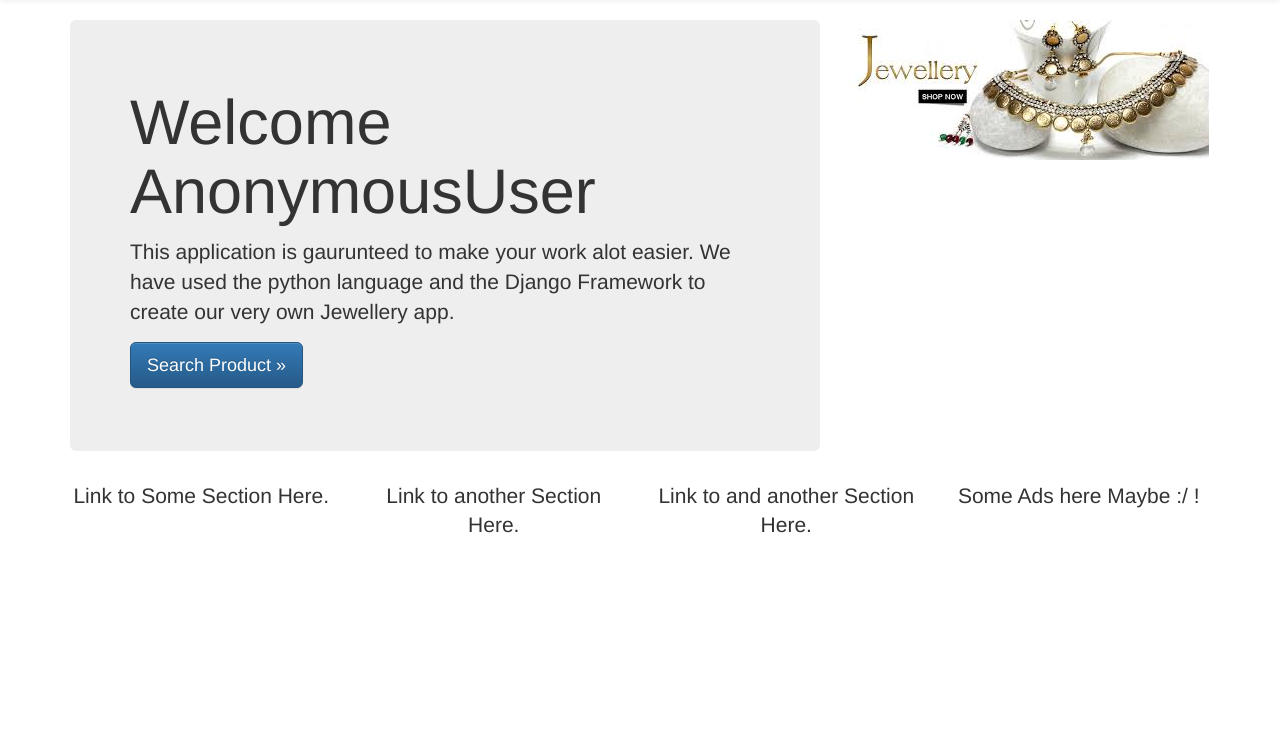
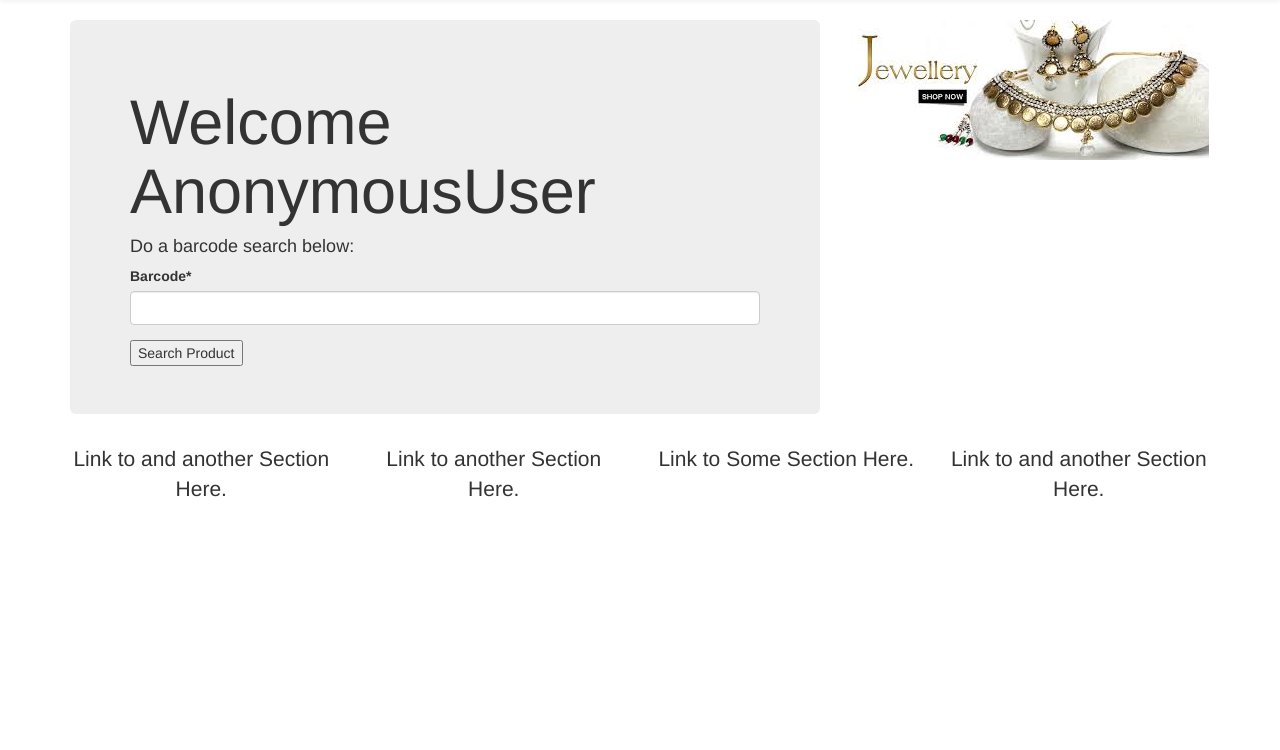
Before and after one commit to YunujD/JewelleryApp-1.9, a Django app: template templates/homepage.html in a window 1280 px wide. Shown: the part 51-801 px from the top of the page. Run offline with Django 3.2, Linux system fonts and the light colour scheme; the template is opened without the code that fills it: values that come from a table or form of the project are taken from there, others are empty; some libraries are stand-ins or nearby versions.

Commit message:
Search bar moved to homepage

```diff
--- a/homepage/views.py
+++ b/homepage/views.py
@@ -2,14 +2,14 @@ from django.shortcuts import render, HttpResponseRedirect
 from django.core.mail import send_mail
 from django.conf import settings
 from .form import ContactForm
+from Product.forms import ProductSearchForm
 # Create your views here.
 def homepage(request):
 	if request.user.is_anonymous():   # to check if the user has logged in and isn't anonymous
 		return HttpResponseRedirect("http://127.0.0.1:8000/")
 	else:
-		return render(request,"homepage.html",{})
-
-
+		context={'search_form':ProductSearchForm}
+		return render(request,"homepage.html",context)
 
 
 def contact(request):
--- a/templates/homepage.html
+++ b/templates/homepage.html
@@ -1,6 +1,6 @@
 {% extends "base.html" %}
 {% load staticfiles %}
-
+{% load crispy_forms_tags %}
 
 
 
@@ -26,10 +26,21 @@ Welcome |{{block.super}}
 
 		{% else %}
         <h1>Welcome {{ request.user }} </h1>
-        <p>This application is gaurunteed to make your work alot easier. We have used the python language and the Django Framework to create our very own Jewellery app. </p>
-        <p></p>
-        <p><a class="btn btn-lg btn-primary" href="{% url 'productSearch' %}" role="button">Search Product &raquo;</a>
-        </p>
+        <h4> Do a barcode search below: </h4>
+        <form method="POST" action="{% url 'productSearch' %}"> {% csrf_token %}
+			{{search_form|crispy}}
+
+			<input type="submit" value="Search Product" name="btn btn-lg btn-primary"/>
+
+			<br/>
+
+			{% if product_name %}
+			<br/>
+			<br/>
+			<h3>Product is {{product_name}}<h3>
+				We can add links or add to cart Details here.
+			{% endif %}
+			</form>
        {% endif %}
   </div>
 </div>
@@ -43,18 +54,19 @@ Welcome |{{block.super}}
 <div class="row">
 
   <div class="col-xs-3 pull-right">
-	<p class="lead text-align-center">Some Ads here Maybe :/ !</p>
+	<p class="lead text-align-center">	Link to and another Section Here.</p>
+</div>
+  <div class="col-sm-3" >
+  	<p class="lead text-align-center">	Link to and another Section Here.</p>
 
-  </div>
-  <div class="col-sm-3" >
-			<p class="lead text-align-center">Link to Some Section Here.</p>
 	</div>
 	<div class="col-sm-3" >
 		<p class="lead text-align-center">	Link to another Section Here.</p>
 	</div>
 
 	<div class="col-sm-3" >
-		<p class="lead text-align-center">	Link to and another Section Here.</p>
+		<p class="lead text-align-center">Link to Some Section Here.</p>
+
 	</div>
 
  </div>
```
